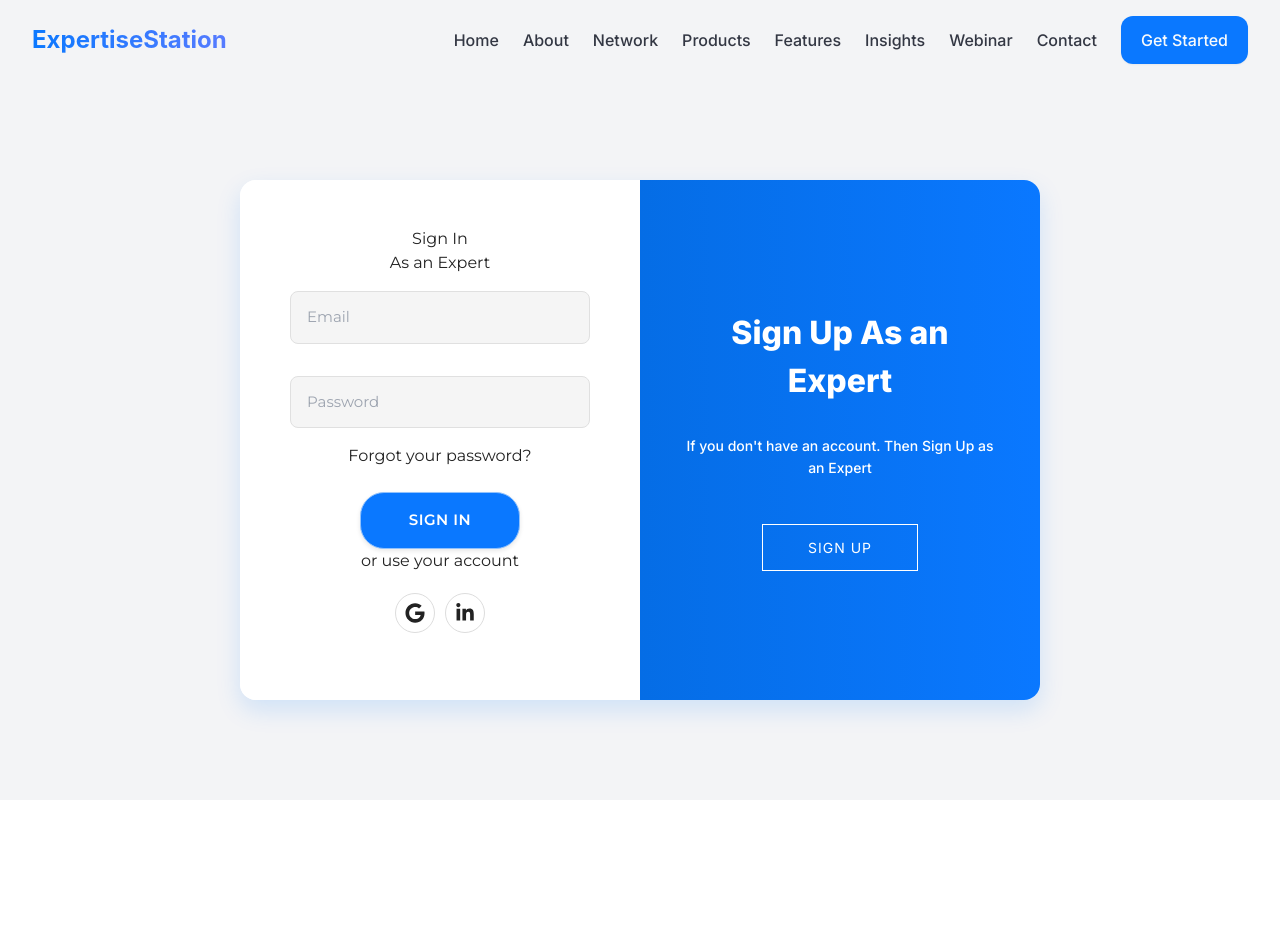
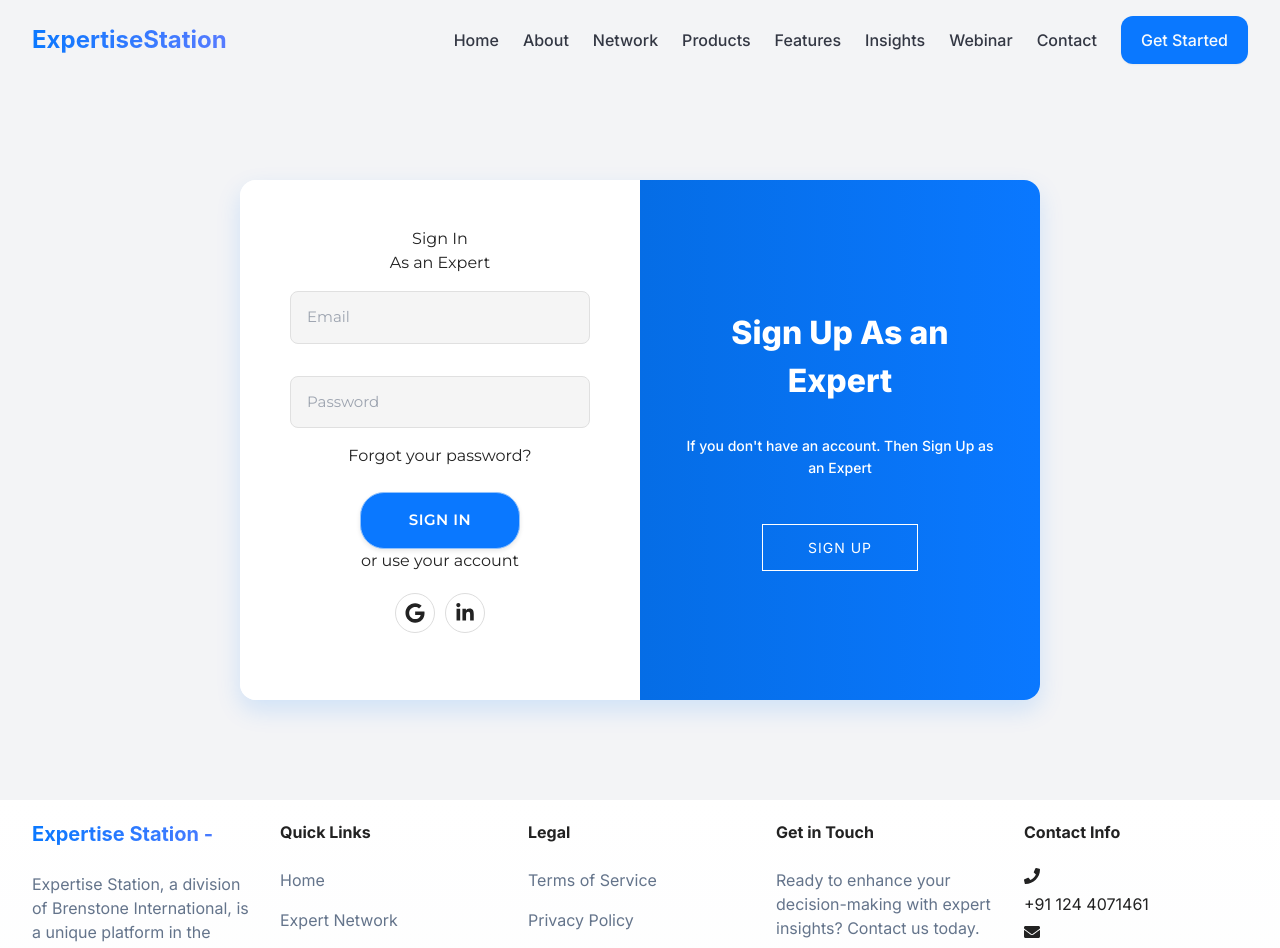
Before and after one commit to EquAItion/the_business_expet, a React (Vite) app: page /exp/auth/expert in a window 1280 px wide. Shown: the top 948 px of the page. Before the commit the page ends 800 px from the top, so only its background shows below. Built offline with nearby package versions, Linux system fonts and the light colour scheme.

Commit message:
make changes

```diff
--- a/src/components/Auth/ExpertForm.tsx
+++ b/src/components/Auth/ExpertForm.tsx
@@ -4,6 +4,7 @@ import { useNavigate } from 'react-router-dom';
 import Navbar from '../layout/Navbar';
 import './auth.css';
 import { toast } from 'react-hot-toast';
+import Footer from '../layout/Footer';
 
 const SocialIcons = () => (
     <div className="social-container">
@@ -165,6 +166,7 @@ const ExpertForm: React.FC = () => {
                     </div>
                 </div>
             </div>
+          <Footer/>
         </>
     );
 };
--- a/src/components/Auth/SeekerForm.tsx
+++ b/src/components/Auth/SeekerForm.tsx
@@ -4,6 +4,7 @@ import { useNavigate } from 'react-router-dom';
 import Navbar from '../layout/Navbar';
 import './auth.css'
 import { toast } from 'sonner';
+import Footer from '../layout/Footer';
 
 const SocialIcons = () => (
     <div className="social-container">
@@ -143,6 +144,7 @@ const SeekerForm: React.FC = () => {
                     </div>
                 </div>
             </div>
+           <Footer/>
         </>
     );
 };
```
